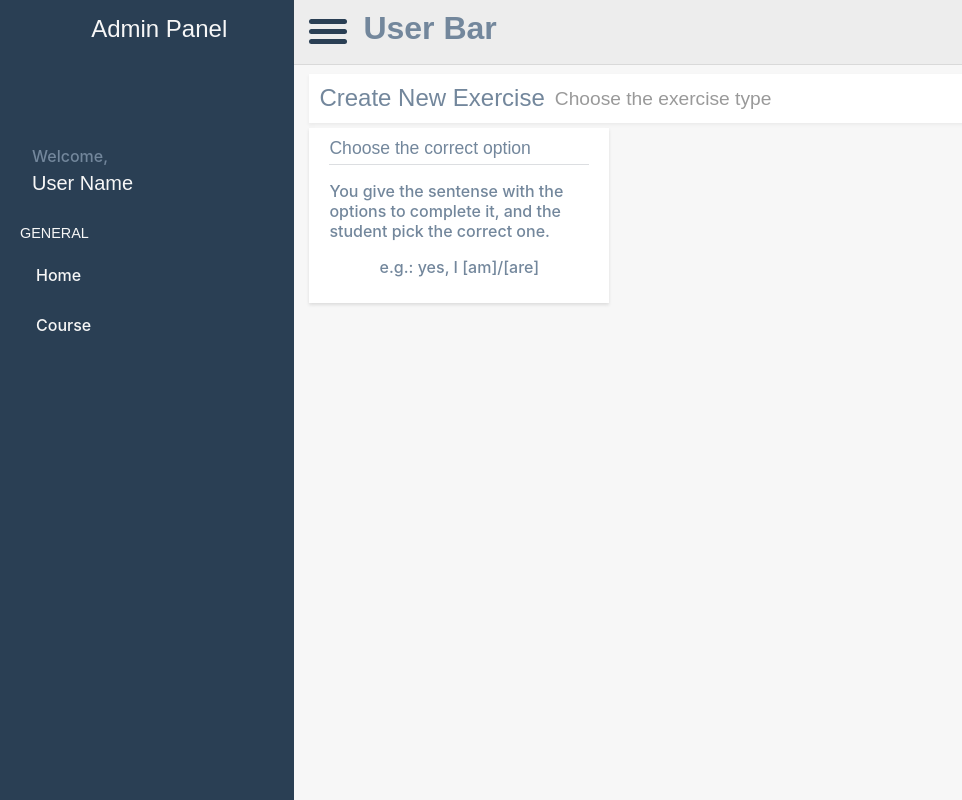
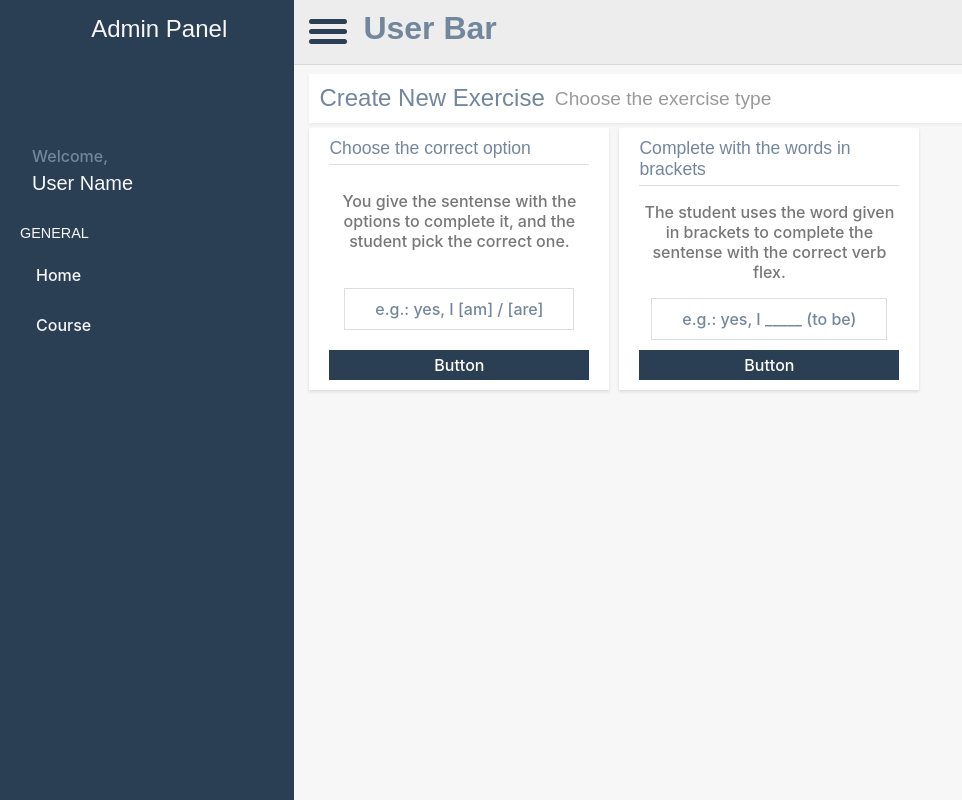
Before and after one commit to gaoliver/react-admin-panel, a React (Create React App) app: page /course in a window 1280 px wide. Shown: the whole page, without its empty margins (0-962 px from the left). Built offline with nearby package versions, Linux system fonts and the light colour scheme; some icons are missing.

Commit message:
Box correction

```diff
--- a/src/components/BoxCard/index.scss
+++ b/src/components/BoxCard/index.scss
@@ -1,6 +1,6 @@
 .box_container {
-    min-width: 200px;
-    max-width: 300px;
+    position: relative;
+    width: 300px;
     background-color: var(--white);
     padding: 10px 20px 10px 20px;
     box-shadow: 0px 2px 3px 0px var(--grey-100);
@@ -15,4 +15,34 @@
         padding-bottom: 5px;
         border-bottom: 1.3px solid var(--gray-300);
     }
+    input {
+        width: 100%;
+        padding: 5px;
+        background-color: var(--gray-800);
+        border: 0;
+        color: var(--white);
+        &:hover {
+            background-color: black;
+            transition: all 0.1s ease;
+        }
+    }
 }
+
+.content {
+    position: relative;
+    width: 100%;
+    height: 100%;
+    display: flex;
+    flex-direction: column;
+    align-items: center;
+    justify-content: space-around;
+    padding-bottom: 10px;
+    p {
+        text-align: center;
+        color: var(--grey-400);
+    }
+    span {
+        border: 1px solid var(--gray-300);
+        padding: 10px 30px 10px 30px;
+    }
+}
--- a/src/components/BoxCard/index.tsx
+++ b/src/components/BoxCard/index.tsx
@@ -1,15 +1,16 @@
-import "./index.scss"
+import "./index.scss";
 
 interface Props {
-    title?: string
-    children?: React.ReactNode
+  title?: string;
+  children?: React.ReactNode;
 }
 
-function BoxCard({title, children}: Props) {
+function BoxCard({ title, children }: Props) {
   return (
     <div className="box_container">
       <h1>{title}</h1>
-      {children}
+      <div className="content">{children}</div>
+      <input type="button" value="Button" />
     </div>
   );
 }
--- a/src/views/Course/index.scss
+++ b/src/views/Course/index.scss
@@ -0,0 +1,5 @@
+.boxes-line {
+    display: flex;
+    flex-direction: row;
+    gap: 10px;
+}
--- a/src/views/Course/index.tsx
+++ b/src/views/Course/index.tsx
@@ -1,3 +1,5 @@
+import "./index.scss";
+
 import BoxCard from "../../components/BoxCard";
 import Title from "../../components/Title";
 
@@ -5,13 +7,25 @@ function Course() {
   return (
     <div className="view-content">
       <Title title="Create New Exercise" subtitle="Choose the exercise type" />
-      <BoxCard title="Choose the correct option">
-        <p>
-          You give the sentense with the options to complete it, and the student
-          pick the correct one.
-        </p>
-        <p>e.g.: yes, I [am]/[are]</p>
-      </BoxCard>
+      {/* First line */}
+      <div className="boxes-line">
+        {/* Box 1 */}
+        <BoxCard title="Choose the correct option">
+          <p>
+            You give the sentense with the options to complete it, and the
+            student pick the correct one.
+          </p>
+          <span>e.g.: yes, I [am] / [are]</span>
+        </BoxCard>
+        {/* Box 2 */}
+        <BoxCard title="Complete with the words in brackets">
+          <p>
+            The student uses the word given in brackets to complete the sentense
+            with the correct verb flex.
+          </p>
+          <span>e.g.: yes, I _____ (to be)</span>
+        </BoxCard>
+      </div>
     </div>
   );
 }
```
